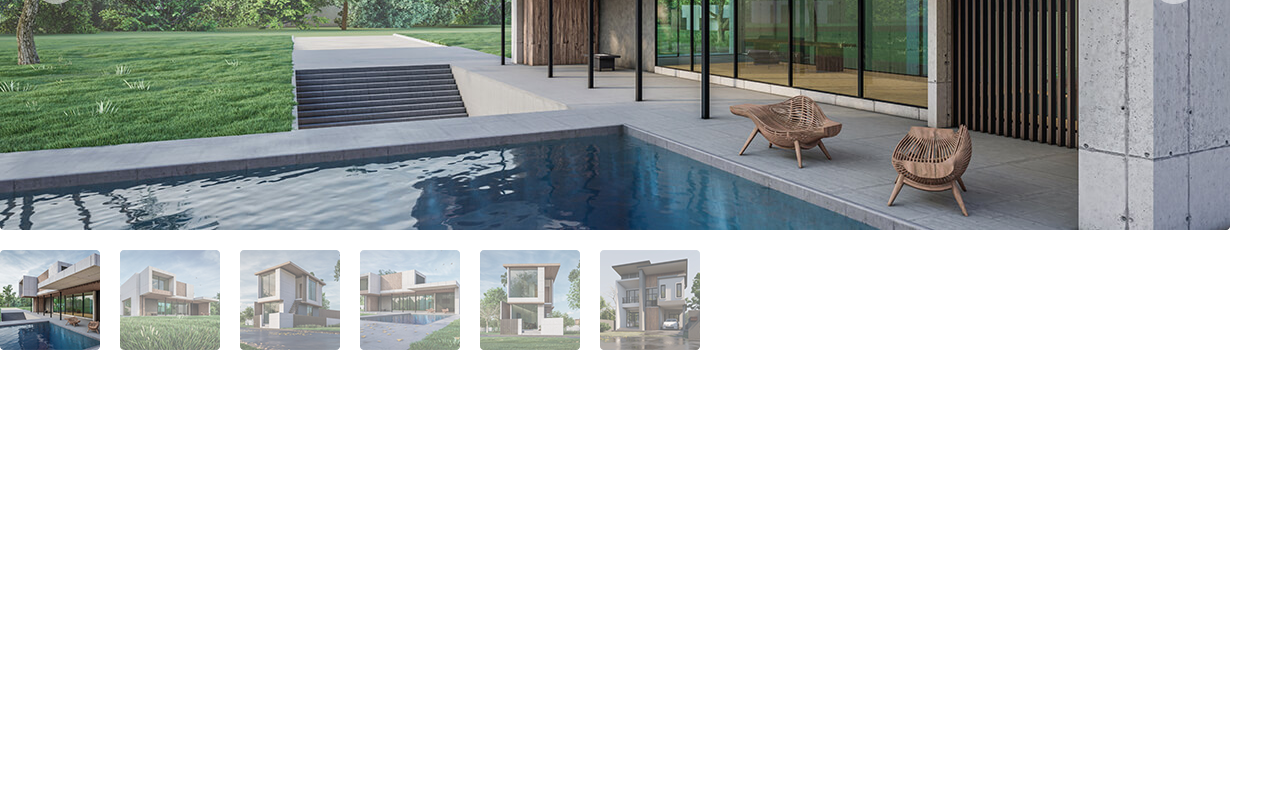
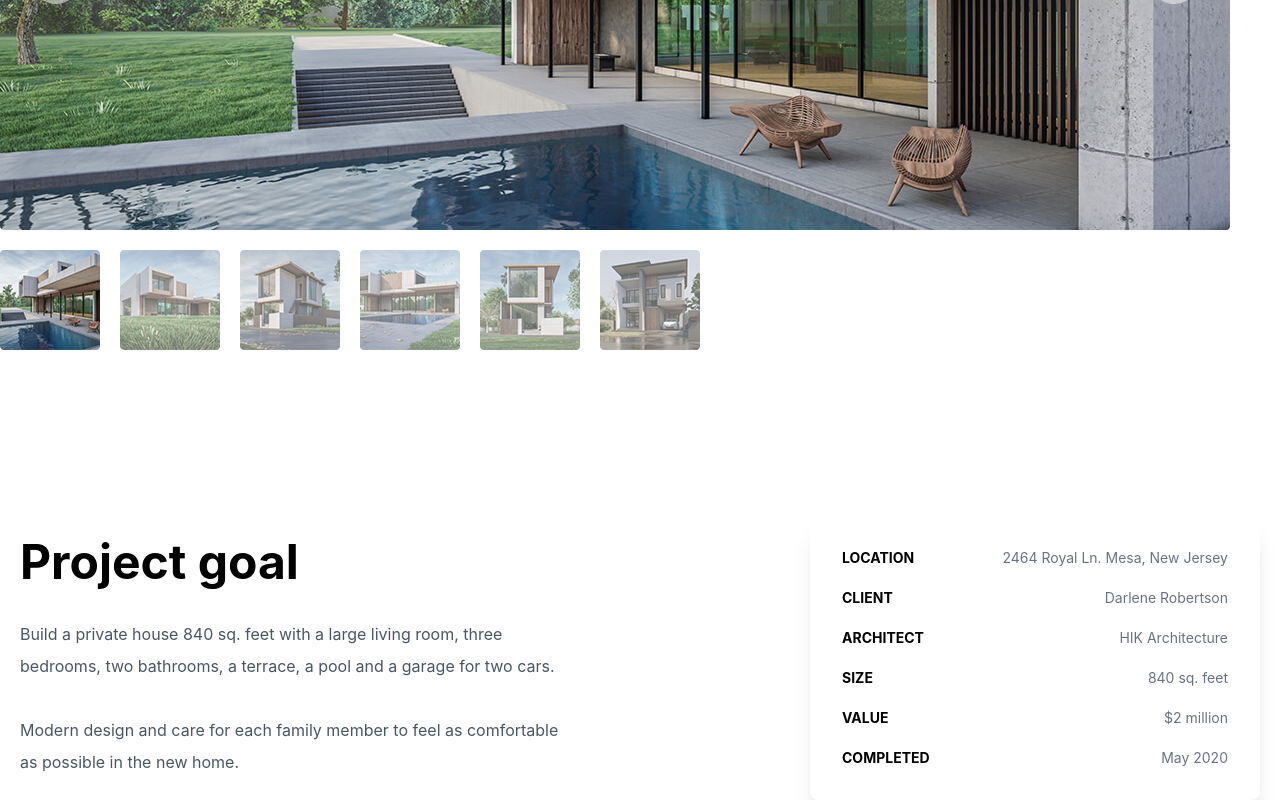
Before and after one commit to nozimnegmatov0010/teamwork2, a website: page src/page5.html in a window 1280 px wide. Shown: the part 780-1580 px from the top of the page. Before the commit the page ends 1296 px from the top, so only its background shows below. Drawn offline with nearby package versions, Linux system fonts and the light colour scheme; files that its build step writes are made by us from their sources.

Commit message:
page 5 section 1 and section 2

```diff
--- a/src/page5.html
+++ b/src/page5.html
@@ -66,7 +66,78 @@
 </section>
 
 
+<!-- section 2 -->
 
+<section class="max-w-325 mx-auto  px-5">
+  <div class="flex flex-col lg:flex-row justify-between items-center gap-12">
+
+
+    <div class="max-w-[550px]">
+      <h2 class="text-4xl md:text-5xl font-bold">
+        Project goal
+      </h2>
+
+      <p class="text-gray-600 mt-8 leading-8">
+        Build a private house 840 sq. feet with a large living room,
+        three bedrooms, two bathrooms, a terrace, a pool and a garage
+        for two cars.
+      </p>
+
+      <p class="text-gray-600 mt-8 leading-8">
+        Modern design and care for each family member to feel as
+        comfortable as possible in the new home.
+      </p>
+    </div>
+
+
+    <div class="bg-white shadow-xl rounded-lg p-8 w-full max-w-[450px]">
+
+      <div class="flex justify-between mb-5">
+        <h3 class="font-bold uppercase text-sm">Location</h3>
+        <p class="text-gray-500 text-sm text-right">
+          2464 Royal Ln. Mesa, New Jersey
+        </p>
+      </div>
+
+      <div class="flex justify-between mb-5">
+        <h3 class="font-bold uppercase text-sm">Client</h3>
+        <p class="text-gray-500 text-sm text-right">
+          Darlene Robertson
+        </p>
+      </div>
+
+      <div class="flex justify-between mb-5">
+        <h3 class="font-bold uppercase text-sm">Architect</h3>
+        <p class="text-gray-500 text-sm text-right">
+          HIK Architecture
+        </p>
+      </div>
+
+      <div class="flex justify-between mb-5">
+        <h3 class="font-bold uppercase text-sm">Size</h3>
+        <p class="text-gray-500 text-sm text-right">
+          840 sq. feet
+        </p>
+      </div>
+
+      <div class="flex justify-between mb-5">
+        <h3 class="font-bold uppercase text-sm">Value</h3>
+        <p class="text-gray-500 text-sm text-right">
+          $2 million
+        </p>
+      </div>
+
+      <div class="flex justify-between">
+        <h3 class="font-bold uppercase text-sm">Completed</h3>
+        <p class="text-gray-500 text-sm text-right">
+          May 2020
+        </p>
+      </div>
+
+    </div>
+
+  </div>
+</section>
 
 </body>
 </html>
```
